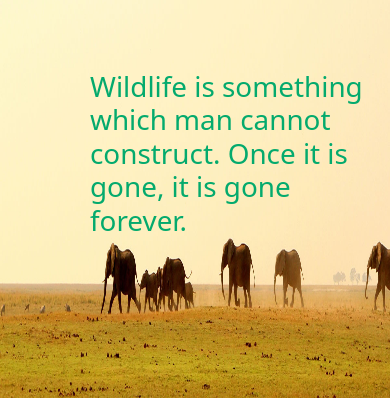
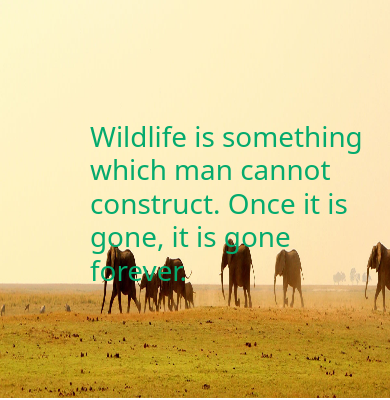
Before and after one commit to Mujakkir85/Wilelife-Photographer, a React (Create React App) app: page / in a window 390 px wide. Shown: the part 230-630 px from the top of the page. Built offline with nearby package versions, Linux system fonts and the light colour scheme; no server answers.

Commit message:
fixed design

```diff
--- a/src/component/Banner/Banner.css
+++ b/src/component/Banner/Banner.css
@@ -9,7 +9,7 @@
 
     .hading {
 
-        top: 300px;
+        margin-top: 150px;
 
     }
 }
```
